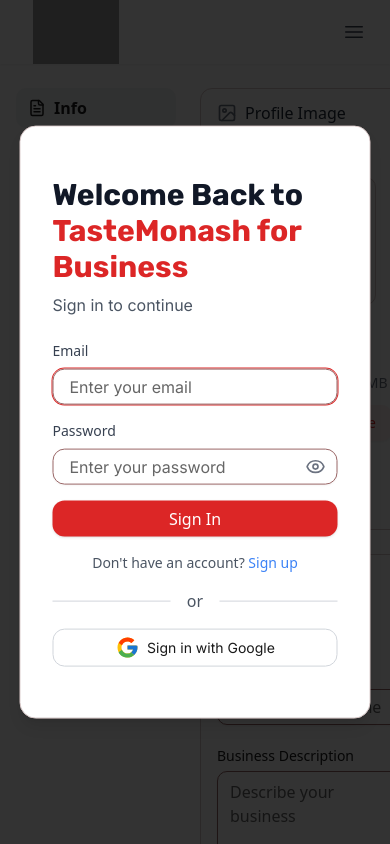
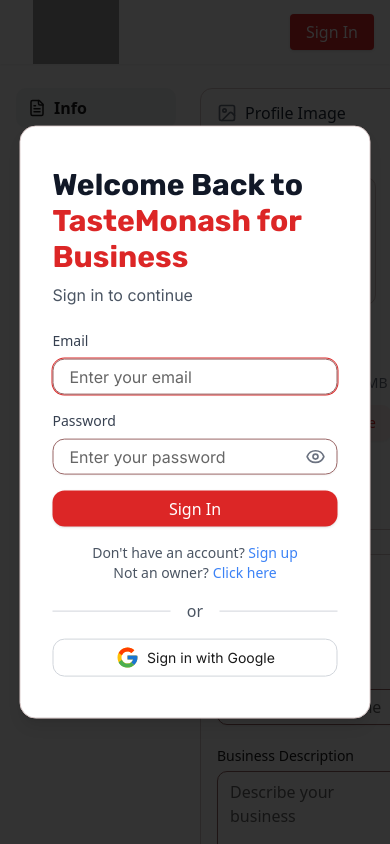
Before and after one commit to Nutty1704/eprp-frontend, a React (Vite) app: page /owner/business/new in a window 390 px wide. Shown: the top 844 px of the page. Built offline with nearby package versions, Linux system fonts and the light colour scheme; no server answers; grey boxes are pictures that could not be loaded.

Commit message:
Add portal navigation on mobile dialog. Modify mobile header to just show sign in without hamburger if user is not logged in.

```diff
--- a/src/components/auth/Auth.jsx
+++ b/src/components/auth/Auth.jsx
@@ -42,6 +42,25 @@ const Auth = ({ isOwner = false }) => {
                 </div>
 
                 <AuthForm isSignUp={isSignUp} setIsSignUp={setIsSignUp} isOwner={isOwner} />
+
+                <div className="lg:hidden text-gray-600 text-center text-sm">
+                    {!isOwner ? (
+                        <span>
+                            Own a business?
+                            <a href="/owner" className="text-blue-500 hover:underline cursor-pointer ml-1">
+                                Click here
+                            </a>
+                        </span>
+                    ) : (
+                        <span>
+                            Not an owner?
+                            <a href="/" className="text-blue-500 hover:underline cursor-pointer ml-1">
+                                Click here
+                            </a>
+                        </span>
+                        )
+                    }
+                </div>
 
                 {/* Separator */}
                 <div className="flex items-center justify-center w-full my-4">
--- a/src/components/ui/Header.jsx
+++ b/src/components/ui/Header.jsx
@@ -75,6 +75,15 @@ const Header = ({ isOwner = false }) => {
 
           {/* Mobile Menu Button */}
           <div className="md:hidden flex items-center">
+            {!isAuthenticated && (
+              <AuthDialog isOwner={isOwner}>
+                <Button className="bg-primary hover:brightness-90 text-primary-foreground px-4 py-2 xl:px-4 xl:py-2 rounded text-base ">
+                  Sign In
+                </Button>
+              </AuthDialog>
+            )}
+
+            {isAuthenticated && (
               <button
                 onClick={toggleMobileMenu}
                 type="button"
@@ -85,6 +94,7 @@ const Header = ({ isOwner = false }) => {
                 <span className="sr-only">Open main menu</span>
                 {isMobileMenuOpen ? <XIcon /> : <MenuIcon />}
               </button>
+            )}
           </div>
         </div>
       </div>
```
Lines whose indentation alone changed are shown as unchanged.
